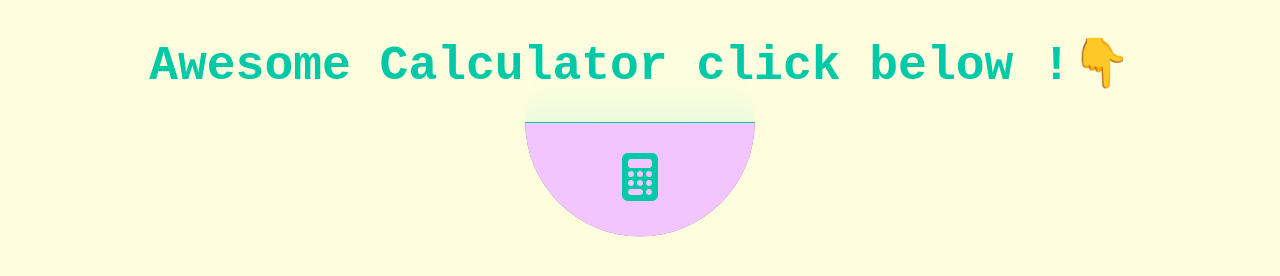
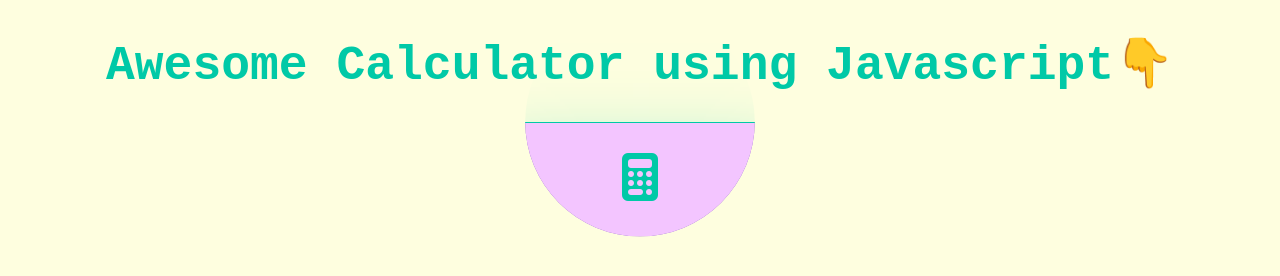
Before and after one commit to Saivaikant/CODSOFT_Calculator, a plain HTML site: page index.html in a window 1280 px wide. Drawn offline with nearby package versions, Linux system fonts and the light colour scheme.

Commit message:
Update index.html

```diff
--- a/index.html
+++ b/index.html
@@ -12,7 +12,7 @@
 </head>
 
 <body>
-    <h1>Awesome Calculator click below !👇</h1>
+    <h1>Awesome Calculator using Javascript👇</h1>
     <div class="calculator">
         <div class="input">
             <p id="output"><i class="fa-solid fa-calculator fa-xl" id="emoji"></i></p>
```
